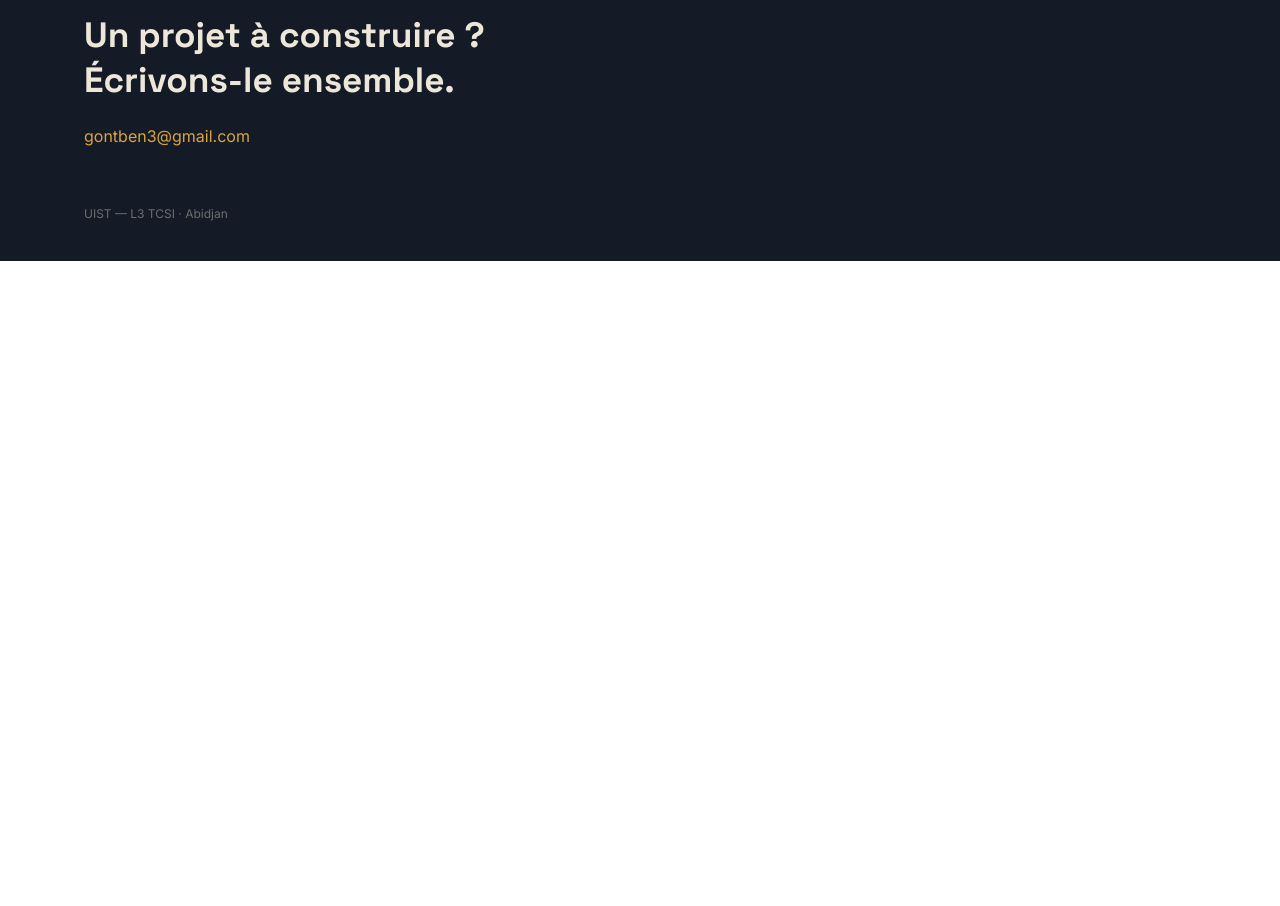
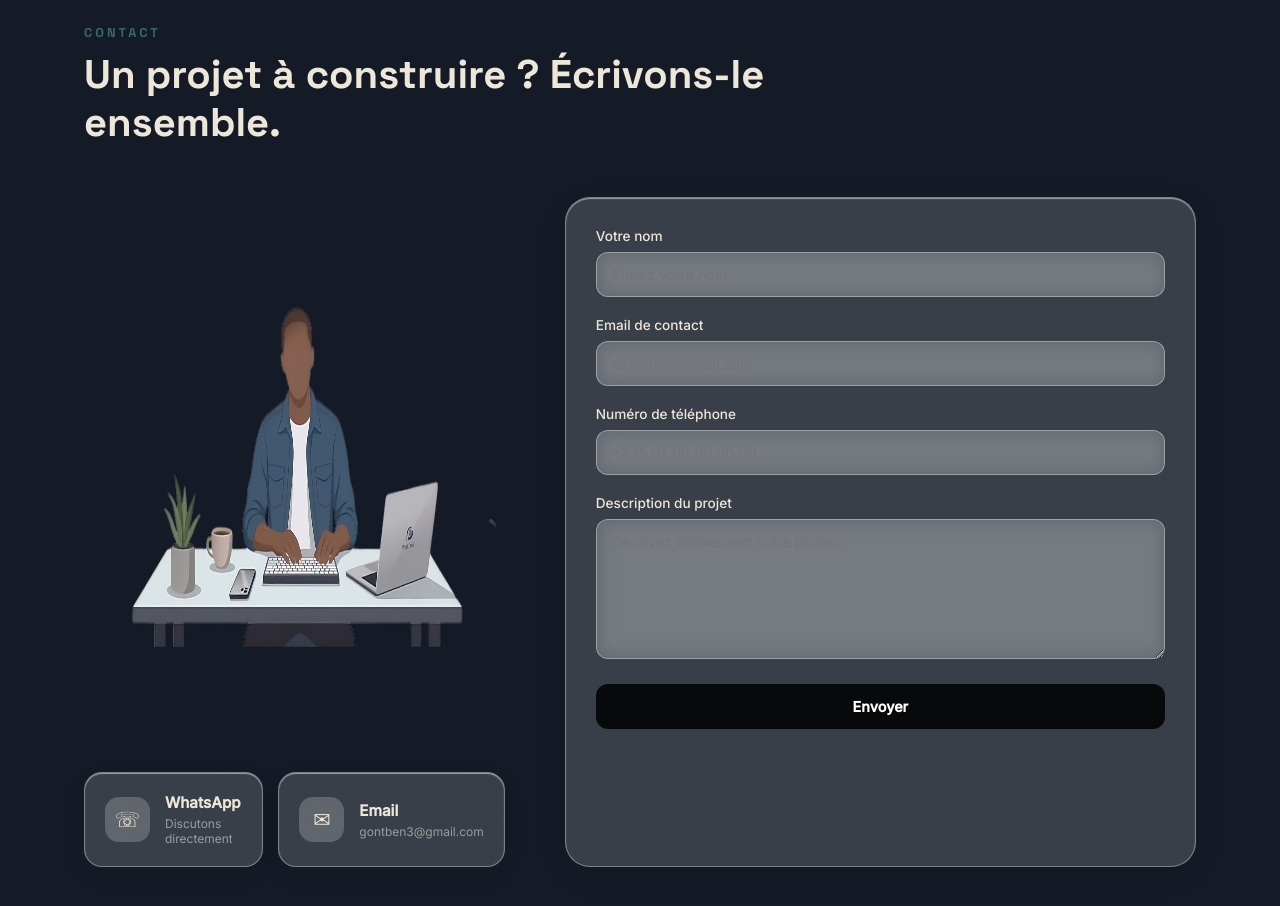
Before and after one commit to Azertgc/portefolio_react, a React (Vite) app: page / in a window 1280 px wide. Shown: the part 1820-2726 px from the top of the page. Before the commit the page ends 2081 px from the top, so only its background shows below. Built offline with nearby package versions, Linux system fonts and the light colour scheme.

Commit message:
premiere version web

```diff
--- a/src/components/Contact.css
+++ b/src/components/Contact.css
@@ -1,26 +1,423 @@
 .contact {
-  padding: 60px 24px 40px;
-  border-top: 1px solid rgba(255, 255, 255, 0.08);
+  padding-top: 100px;
+  padding-bottom: 50px;
 }
 
+/* =========================
+   TITRE
+========================= */
+
 .contact-title {
-  font-size: clamp(1.6rem, 4vw, 2.2rem);
-  max-width: 460px;
-  margin-bottom: 24px;
+  max-width: 700px;
+  font-size: 2.5rem;
+  line-height: 1.2;
+  margin-bottom: 50px;
 }
 
-.contact-email {
-  color: var(--accent);
-  text-decoration: none;
-  font-size: 1rem;
+/* =========================
+   IMAGE + FORMULAIRE
+========================= */
+
+.contact-main {
+  display: grid;
+  grid-template-columns: 0.8fr 1.2fr;
+  gap: 60px;
+  align-items: stretch;
 }
 
-.contact-email:hover {
-  text-decoration: underline;
+/* =========================
+   COLONNE GAUCHE
+========================= */
+
+.contact-left {
+  display: flex;
+  flex-direction: column;
+  gap: 25px;
 }
 
+/* =========================
+   IMAGE
+========================= */
+
+.contact-image {
+  width: 100%;
+  min-height: 550px;
+}
+
+.contact-image-placeholder {
+  width: 100%;
+  height: 450px;
+  object-fit: cover;
+
+  display: block;
+}
+
+.contact-image-placeholder img {
+  width: 100%;
+  height: 100%;
+
+
+}
+
+/* =========================
+   FORMULAIRE
+========================= */
+
+.contact-form {
+  display: flex;
+  flex-direction: column;
+  gap: 20px;
+
+  padding: 30px;
+
+  background: rgba(255, 255, 255, 0.16);
+
+  backdrop-filter: blur(18px);
+  -webkit-backdrop-filter: blur(18px);
+
+  border: 1px solid rgba(255, 255, 255, 0.35);
+  border-radius: 25px;
+
+  box-shadow:
+    0 8px 30px rgba(0, 0, 0, 0.08),
+    inset 0 1px 1px rgba(255, 255, 255, 0.5);
+}
+
+/* Champs */
+
+.form-group {
+  display: flex;
+  flex-direction: column;
+  gap: 8px;
+}
+
+.form-group label {
+  font-size: 0.85rem;
+  font-weight: 500;
+}
+
+.form-group input,
+.form-group textarea {
+  width: 100%;
+  box-sizing: border-box;
+
+  padding: 13px 15px;
+
+  font-family: inherit;
+  font-size: 0.9rem;
+  color: inherit;
+
+  background: rgba(255, 255, 255, 0.18);
+
+  border: 1px solid rgba(255, 255, 255, 0.35);
+  border-radius: 12px;
+
+  outline: none;
+
+  backdrop-filter: blur(10px);
+}
+
+.form-group input:focus,
+.form-group textarea:focus {
+  border-color: rgba(0, 0, 0, 0.35);
+  background: rgba(255, 255, 255, 0.28);
+}
+
+.form-group textarea {
+  resize: vertical;
+  min-height: 140px;
+}
+
+/* =========================
+   BOUTON
+========================= */
+
+.contact-submit {
+  margin-top: 5px;
+
+  padding: 14px 25px;
+
+  border: none;
+  border-radius: 12px;
+
+  background: rgba(0, 0, 0, 0.85);
+
+  color: white;
+
+  font-family: inherit;
+  font-size: 0.9rem;
+  font-weight: 600;
+
+  cursor: pointer;
+
+  transition:
+    transform 0.2s ease,
+    opacity 0.2s ease;
+}
+
+.contact-submit:hover {
+  transform: translateY(-2px);
+  opacity: 0.85;
+}
+
+/* =========================
+   WHATSAPP + EMAIL
+========================= */
+
+.contact-links {
+  display: grid;
+  grid-template-columns: 1fr 1fr;
+  gap: 15px;
+}
+
+/* Boutons glassmorphism */
+
+.contact-glass {
+  display: flex;
+  align-items: center;
+  gap: 15px;
+
+  padding: 20px;
+
+  color: inherit;
+  text-decoration: none;
+
+  background: rgba(255, 255, 255, 0.16);
+
+  backdrop-filter: blur(18px);
+  -webkit-backdrop-filter: blur(18px);
+
+  border: 1px solid rgba(255, 255, 255, 0.35);
+  border-radius: 18px;
+
+  box-shadow:
+    0 8px 25px rgba(0, 0, 0, 0.06),
+    inset 0 1px 1px rgba(255, 255, 255, 0.5);
+
+  transition:
+    transform 0.25s ease,
+    background 0.25s ease;
+}
+
+.contact-glass:hover {
+  transform: translateY(-5px);
+  background: rgba(255, 255, 255, 0.25);
+}
+
+/* Icône */
+
+.contact-icon {
+  width: 45px;
+  height: 45px;
+
+  display: flex;
+  justify-content: center;
+  align-items: center;
+
+  flex-shrink: 0;
+
+  border-radius: 14px;
+
+  background: rgba(255, 255, 255, 0.2);
+
+  font-size: 1.3rem;
+}
+
+/* Texte */
+
+.contact-glass div {
+  display: flex;
+  flex-direction: column;
+  gap: 4px;
+}
+
+.contact-glass strong {
+  font-size: 0.95rem;
+}
+
+.contact-glass small {
+  font-size: 0.75rem;
+  opacity: 0.55;
+}
+
+/* =========================
+   FOOTER
+========================= */
+
 .footer {
-  margin-top: 60px;
+  margin-top: 100px;
+  padding-top: 25px;
+
+  border-top: 1px solid rgba(0, 0, 0, 0.1);
+
   font-size: 0.75rem;
-  opacity: 0.4;
+  opacity: 0.5;
 }
+
+/* =========================
+   MOBILE
+========================= */
+
+@media (max-width: 768px) {
+
+  .contact {
+    padding-top: 70px;
+  }
+
+  .contact-title {
+    font-size: 2rem;
+    margin-bottom: 35px;
+  }
+
+  .contact-main {
+    grid-template-columns: 1fr;
+    gap: 30px;
+  }
+
+  .contact-image {
+    min-height: 350px;
+  }
+
+  .contact-image-placeholder {
+    height: 350px;
+    min-height: 350px;
+  }
+
+  .contact-form {
+    padding: 20px;
+  }
+
+  .contact-links {
+    grid-template-columns: 1fr;
+  }
+
+  .footer {
+    margin-top: 60px;
+  }
+}
+
+/* =========================
+   FOOTER
+========================= */
+
+.footer {
+  margin-top: 100px;
+  padding: 30px 0;
+
+  border-top: 1px solid rgba(0, 0, 0, 0.1);
+}
+
+.footer-content {
+  display: flex;
+  align-items: center;
+  justify-content: space-between;
+
+  gap: 30px;
+}
+
+/* =========================
+   IDENTITÉ
+========================= */
+
+.footer-brand {
+  display: flex;
+  align-items: center;
+  gap: 12px;
+}
+
+.footer-logo {
+  width: 42px;
+  height: 42px;
+
+  display: flex;
+  align-items: center;
+  justify-content: center;
+
+  border-radius: 12px;
+
+  background: rgba(255, 255, 255, 0.18);
+
+  backdrop-filter: blur(15px);
+  -webkit-backdrop-filter: blur(15px);
+
+  border: 1px solid rgba(255, 255, 255, 0.35);
+
+  box-shadow:
+    0 5px 20px rgba(0, 0, 0, 0.06),
+    inset 0 1px 1px rgba(255, 255, 255, 0.5);
+
+  font-weight: 700;
+}
+
+.footer-brand strong {
+  display: block;
+  font-size: 0.9rem;
+}
+
+.footer-brand p {
+  margin: 3px 0 0;
+
+  font-size: 0.7rem;
+  opacity: 0.5;
+}
+
+/* =========================
+   LIENS
+========================= */
+
+.footer-links {
+  display: flex;
+  gap: 25px;
+}
+
+.footer-links a {
+  color: inherit;
+  text-decoration: none;
+
+  font-size: 0.75rem;
+
+  opacity: 0.6;
+
+  transition: opacity 0.2s ease;
+}
+
+.footer-links a:hover {
+  opacity: 1;
+}
+
+/* =========================
+   COPYRIGHT
+========================= */
+
+.footer-copy {
+  margin: 0;
+
+  font-size: 0.7rem;
+  opacity: 0.45;
+}
+
+/* =========================
+   MOBILE
+========================= */
+
+@media (max-width: 768px) {
+
+  .footer {
+    margin-top: 70px;
+  }
+
+  .footer-content {
+    flex-direction: column;
+    align-items: center;
+
+    text-align: center;
+  }
+
+  .footer-links {
+    order: 2;
+  }
+
+  .footer-copy {
+    order: 3;
+  }
+}
--- a/src/components/Contact.jsx
+++ b/src/components/Contact.jsx
@@ -1,21 +1,162 @@
 import { socialLinks } from "../data/portfolioData";
 import "./Contact.css";
+import contact from "../assets/images/contact.png";
 
 export default function Contact() {
   const email = socialLinks.find((link) => link.name === "Email");
 
   return (
     <section id="contact" className="container contact">
+
       <p className="section-label">CONTACT</p>
+
       <h2 className="contact-title">
         Un projet à construire ? Écrivons-le ensemble.
       </h2>
-      {email && (
-        <a href={email.url} className="contact-email">
-          {email.url.replace("mailto:", "")}
-        </a>
-      )}
-      <footer className="footer">UIST — L3 TCSI · Abidjan</footer>
+
+      <div className="contact-main">
+
+        {/* GAUCHE : IMAGE + CONTACTS */}
+        <div className="contact-left">
+
+          {/* IMAGE */}
+          <div className="contact-image">
+            <div className="contact-image-placeholder">
+              <img
+                src={contact}
+                alt="Illustration contact"
+              />
+            </div>
+          </div>
+
+          {/* WHATSAPP + EMAIL SOUS L'IMAGE */}
+          <div className="contact-links">
+
+            {/* WHATSAPP */}
+            <a
+              href="https://wa.me/2250501075694"
+              target="_blank"
+              rel="noreferrer"
+              className="contact-glass"
+            >
+              <span className="contact-icon">☏</span>
+
+              <div>
+                <strong>WhatsApp</strong>
+                <small>Discutons directement</small>
+              </div>
+            </a>
+
+            {/* EMAIL */}
+            {email && (
+              <a
+                href={email.url}
+                className="contact-glass"
+              >
+                <span className="contact-icon">✉</span>
+
+                <div>
+                  <strong>Email</strong>
+
+                  <small>
+                    {email.url.replace("mailto:", "")}
+                  </small>
+                </div>
+              </a>
+            )}
+
+          </div>
+
+        </div>
+
+
+        {/* DROITE : FORMULAIRE */}
+        <form className="contact-form">
+
+          <div className="form-group">
+            <label htmlFor="name">Votre nom</label>
+
+            <input
+              type="text"
+              id="name"
+              name="name"
+              placeholder="Entrez votre nom"
+              required
+            />
+          </div>
+
+          <div className="form-group">
+            <label htmlFor="email">Email de contact</label>
+
+            <input
+              type="email"
+              id="email"
+              name="email"
+              placeholder="exemple@email.com"
+              required
+            />
+          </div>
+
+          <div className="form-group">
+            <label htmlFor="phone">Numéro de téléphone</label>
+
+            <input
+              type="tel"
+              id="phone"
+              name="phone"
+              placeholder="+225 07 00 00 00 00"
+            />
+          </div>
+
+          <div className="form-group">
+            <label htmlFor="description">
+              Description du projet
+            </label>
+
+            <textarea
+              id="description"
+              name="description"
+              rows="6"
+              placeholder="Décrivez brièvement votre projet..."
+              required
+            ></textarea>
+          </div>
+
+          <button
+            type="submit"
+            className="contact-submit"
+          >
+            Envoyer
+          </button>
+
+        </form>
+
+      </div>
+
+      <footer className="footer"> <hr />
+  <div className="footer-content">
+
+    <div className="footer-brand">
+      <span className="footer-logo">GT</span>
+      <div>
+        <strong>Gonty</strong>
+        <p>Développeur Web Junior</p>
+      </div>
+    </div>
+
+    <div className="footer-links">
+      <a href="#projets">Projets</a>
+      <a href="#profil">Profil</a>
+      <a href="#contact">Contact</a>
+    </div>
+
+    <p className="footer-copy">
+      © {new Date().getFullYear()} Gonty. Tous droits réservés.
+    </p>
+
+  </div>
+</footer>
+
     </section>
   );
 }
--- a/src/components/Header.jsx
+++ b/src/components/Header.jsx
@@ -4,7 +4,7 @@ import "./Header.css";
 export default function Header({ activeTheme, onThemeChange }) {
   return (
     <header className="header container">
-      <span className="logo">portfolio</span>
+      <span className="logo">GTBE</span>
       <nav className="nav">
         <a href="#projets">Projets</a>
         <a href="#profil">Profil</a>
```
Also changed, not shown: src/assets/images/contact.png (added).
